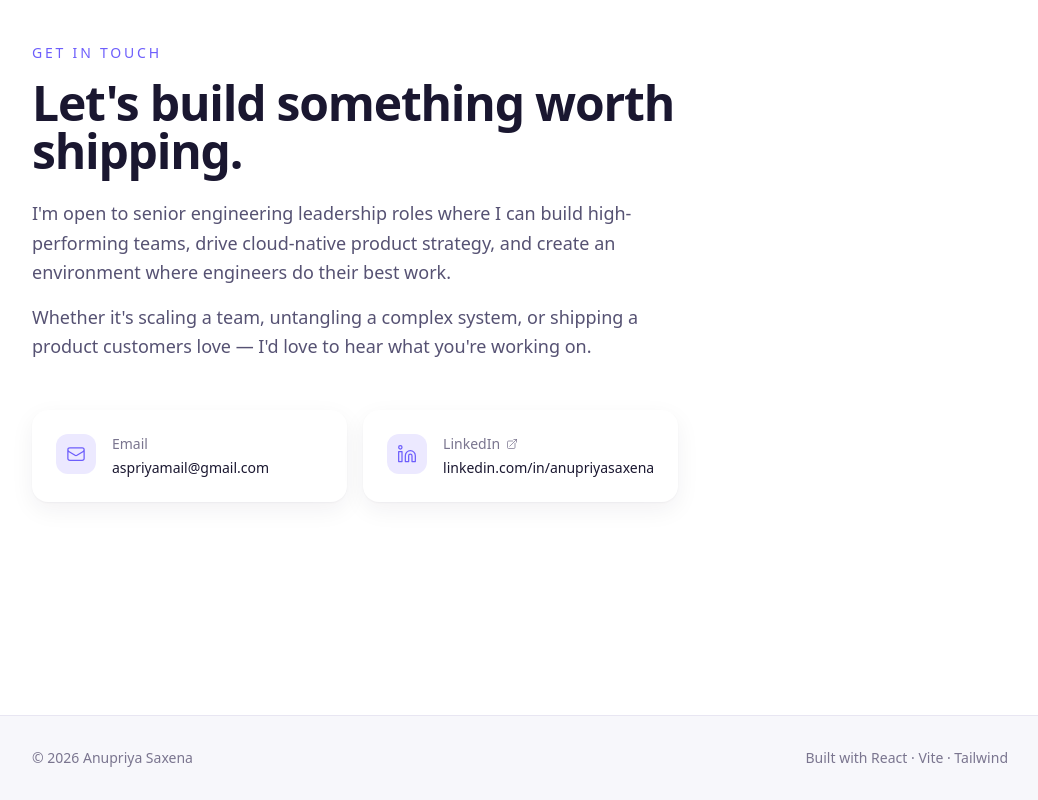
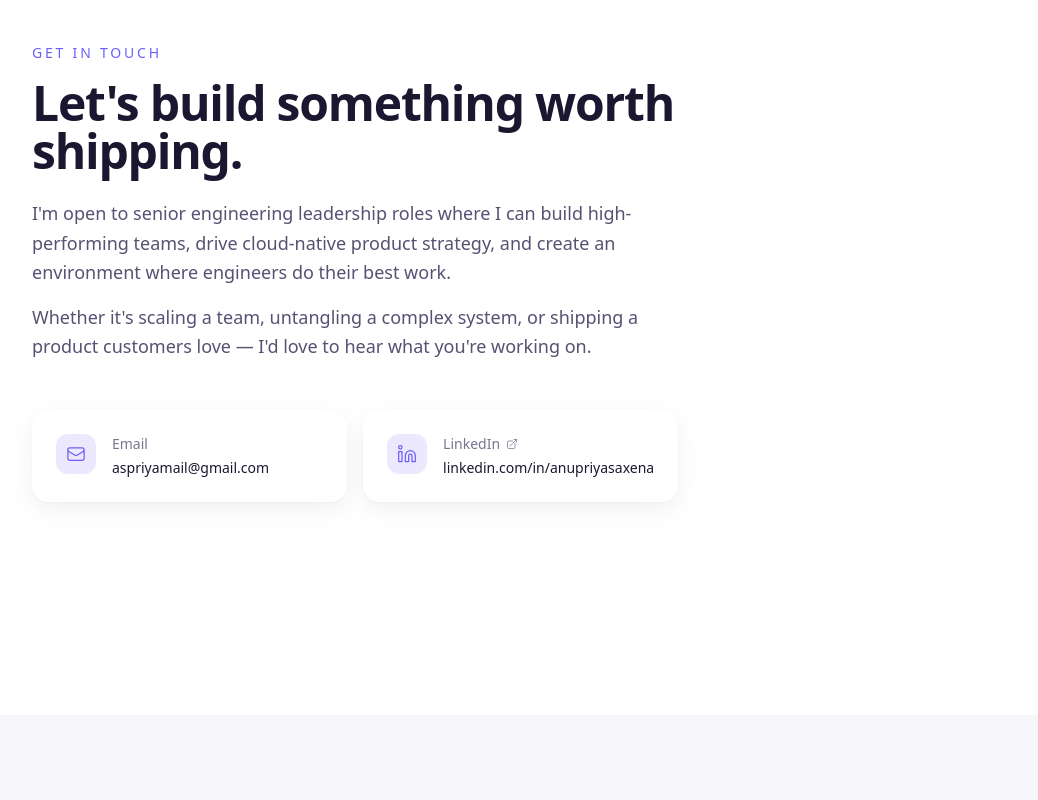
Before and after one commit to AnupriyaSaxenas/Portfolio, a React (Vite) app: page / in a window 1280 px wide. Shown: the part 7749-8549 px from the top of the page, without its empty margins (120-1158 px from the left). After the commit the page ends 8464 px from the top, so only its background shows below. Built offline with nearby package versions, Linux system fonts and the light colour scheme.

Commit message:
Comment out footer, fix   headshot path for GitHub Pages

```diff
--- a/src/App.tsx
+++ b/src/App.tsx
@@ -29,7 +29,7 @@ function App() {
         <GlobalReach />
         <Contact />
       </main>
-      <SiteFooter />
+      {/* <SiteFooter /> */}
     </>
   );
 }
```
